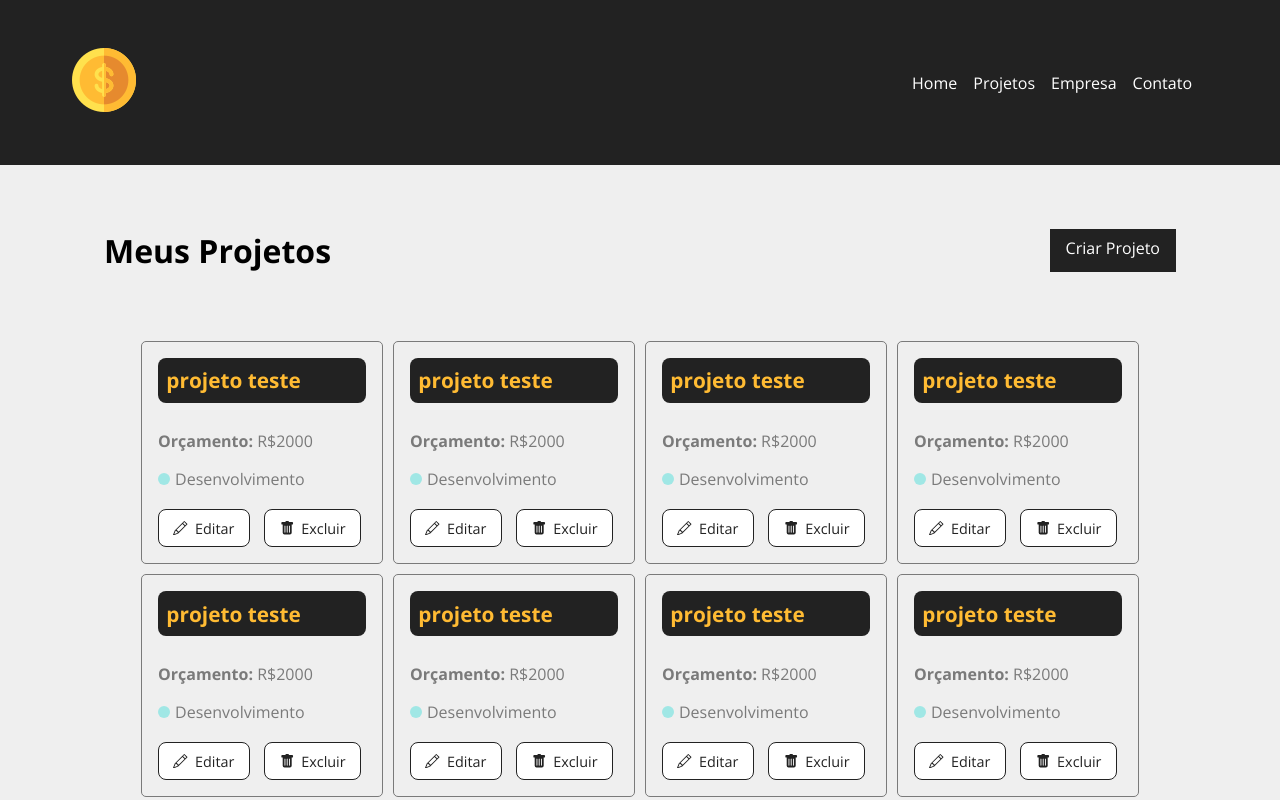
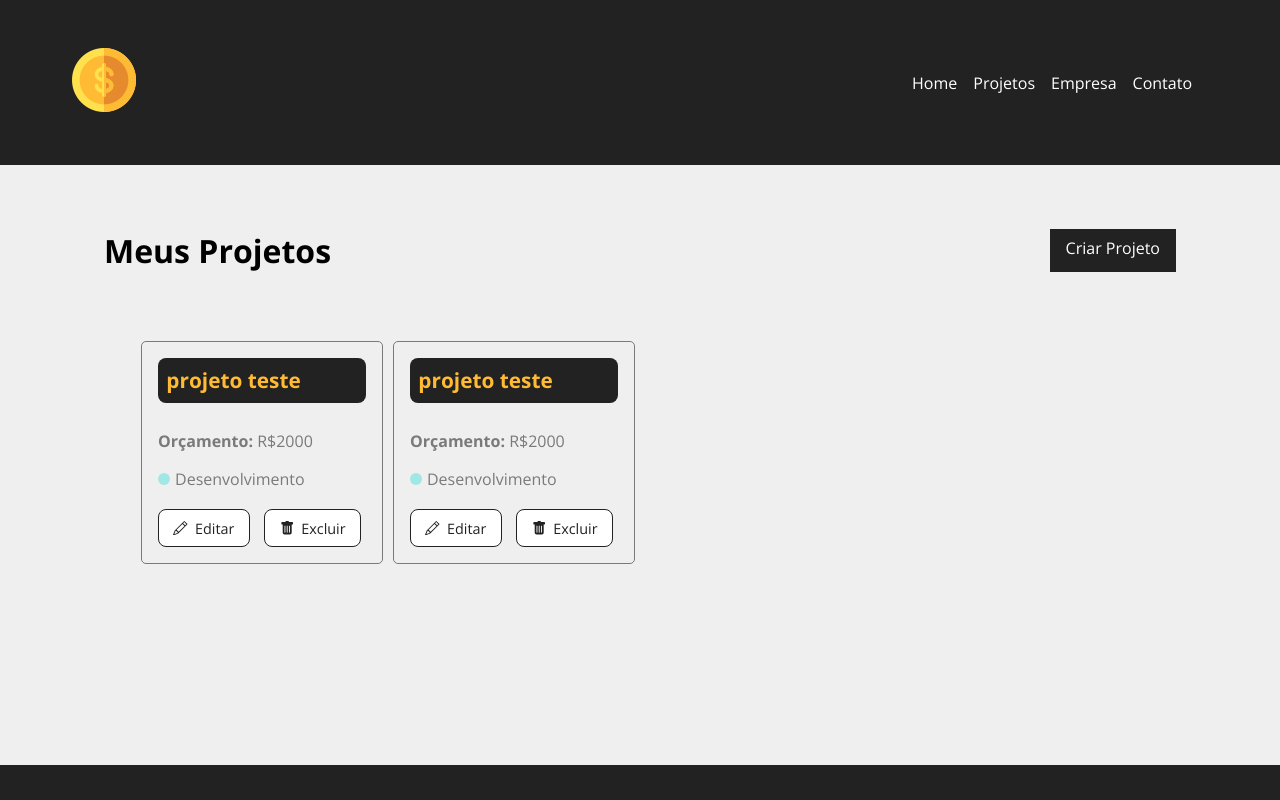
Before and after one commit to viniciuscastiliani/javascript, a React (Create React App) app in the folder curso-react-hora-de-codar/costs/: page /projects in a window 1280 px wide. Shown: the top 800 px of the page. Built offline with nearby package versions, Linux system fonts and the light colour scheme; data requests are answered from the project's data file; a web font is replaced by a local one.

Commit message:
Edição do card

```diff
--- a/curso-react-hora-de-codar/costs/db.json
+++ b/curso-react-hora-de-codar/costs/db.json
@@ -21,72 +21,6 @@
       "cost": 0,
       "services": [],
       "id": "allPd-VQ3bw"
-    },
-    {
-      "name": "projeto teste",
-      "budget": "2000",
-      "category": {
-        "id": "2",
-        "name": "Desenvolvimento"
-      },
-      "cost": 0,
-      "services": [],
-      "id": "d9s8hZBMcQc"
-    },
-    {
-      "name": "projeto teste",
-      "budget": "2000",
-      "category": {
-        "id": "2",
-        "name": "Desenvolvimento"
-      },
-      "cost": 0,
-      "services": [],
-      "id": "viaoROwZWWk"
-    },
-    {
-      "name": "projeto teste",
-      "budget": "2000",
-      "category": {
-        "id": "2",
-        "name": "Desenvolvimento"
-      },
-      "cost": 0,
-      "services": [],
-      "id": "eqopVtV1MMY"
-    },
-    {
-      "name": "projeto teste",
-      "budget": "2000",
-      "category": {
-        "id": "2",
-        "name": "Desenvolvimento"
-      },
-      "cost": 0,
-      "services": [],
-      "id": "GQUdgKW3XtI"
-    },
-    {
-      "name": "projeto teste",
-      "budget": "2000",
-      "category": {
-        "id": "2",
-        "name": "Desenvolvimento"
-      },
-      "cost": 0,
-      "services": [],
-      "id": "wvHzIlU-ibQ"
-    },
-    {
-      "name": "projeto teste",
-      "budget": "2000",
-      "category": {
-        "id": "2",
-        "name": "Desenvolvimento"
-      },
-      "cost": 0,
-      "services": [],
-      "id": "LxkceqWirRo"
     }
   ],
   "categories": [
--- a/curso-react-hora-de-codar/costs/src/App.js
+++ b/curso-react-hora-de-codar/costs/src/App.js
@@ -5,6 +5,8 @@ import Company from './components/pages/Company'
 import Contact from './components/pages/Contact'
 import NewProject from './components/pages/NewProject'
 import Projects from './components/pages/Projects'
+import Project from './components/pages/Project'
+
 
 import Container from './components/layout/Container'
 import Navbar from './components/layout/Navbar'
@@ -23,6 +25,7 @@ function App() {
           <Route path="/company" element={<Company />} />
           <Route path="/contact" element={<Contact />} />
           <Route path="/newproject" element={<NewProject />} />
+          <Route path="/project/:id" element={<Project />} />
         </Routes>
       </Container>
 
--- a/curso-react-hora-de-codar/costs/src/components/layout/Navbar.js
+++ b/curso-react-hora-de-codar/costs/src/components/layout/Navbar.js
@@ -13,7 +13,7 @@ function Navbar() {
                     <img src={logo} alt="Costs" />
                 </Link>
 
-                <ul class={styles.list}>
+                <ul className={styles.list}>
                     <li className={styles.item}><Link to="/">Home</Link></li>
                     <li className={styles.item}><Link to="/projects">Projetos</Link></li>
                     <li className={styles.item}><Link to="/company">Empresa</Link></li>
--- /dev/null
+++ b/curso-react-hora-de-codar/costs/src/components/pages/Project.js
@@ -0,0 +1,32 @@
+import styles from './Project.module.css'
+
+import { useParams } from 'react-router-dom'
+import { useState, useEffect } from 'react'
+
+function Project() {
+
+    const { id } = useParams()
+
+    const [project, setProject] = useState([])
+
+    useEffect(() => {
+        fetch(`http://localhost:5000/projects/${id}`, {
+            method: 'GET',
+            headers: {
+                'Content-Type': 'application/json',
+            },
+        })
+            .then((resp) => resp.json())
+            .then((data) => {
+                setProject(data)
+        })
+        .catch((err) => console.log(err))
+
+}, [id])
+
+return (
+    <p>{project.name}</p>
+)
+}
+
+export default Project
--- a/curso-react-hora-de-codar/costs/src/components/pages/Projects.js
+++ b/curso-react-hora-de-codar/costs/src/components/pages/Projects.js
@@ -48,7 +48,7 @@ function Projects() {
             headers: {
                 'Content-Type': 'application/json'
             },
-            }).then(resp => resp.json)
+            }).then(resp => resp.json())
             .then(data => {
                 setProjects(projects.filter((project) => project.id !== id))
                 setProjectMessage('Projeto removido com sucesso!')
--- a/curso-react-hora-de-codar/costs/src/components/projects/ProjectCard.js
+++ b/curso-react-hora-de-codar/costs/src/components/projects/ProjectCard.js
@@ -22,7 +22,7 @@ function ProjectCard ({ id, name, budget, category, handleRemove }) {
             </p>
 
             <div className={styles.projectCardActions}>
-                <Link to="/">
+                <Link to={`/project/${id}`}>
                     <BsPencil /> Editar
                 </Link>
                 <button onClick={remove}>
```
Also changed, not shown: curso-react-hora-de-codar/costs/src/components/pages/Project.module.css (added).
